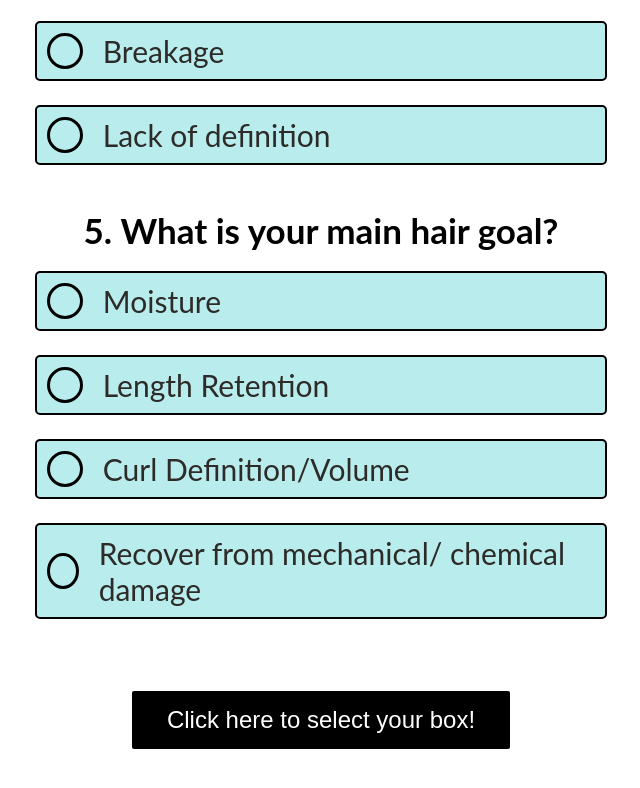
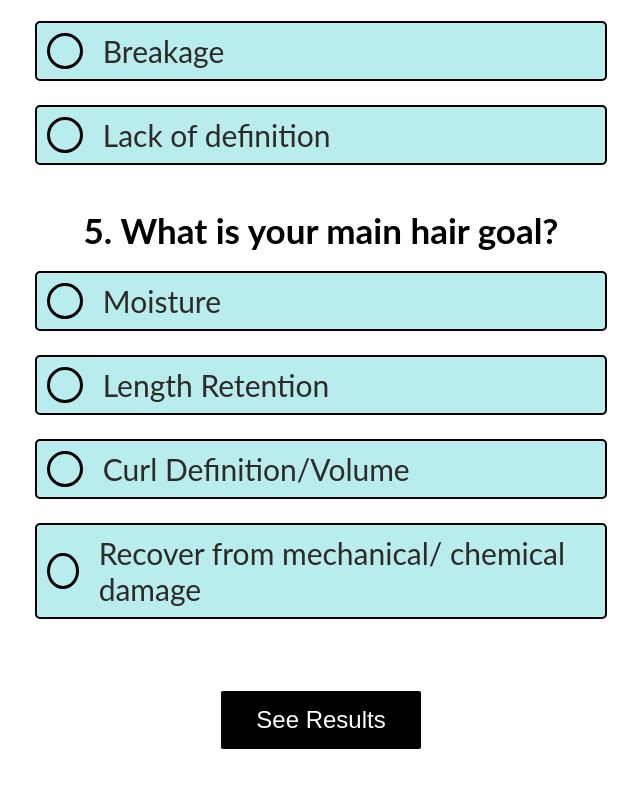
Before and after one commit to KeerthanaAnandan/bee-quiz, a plain HTML site: page quiz.html in a window 1280 px wide. Shown: the part 1503-2291 px from the top of the page, without its empty margins (319-959 px from the left). Drawn offline with Linux system fonts and the light colour scheme.

```diff
--- a/quiz.html
+++ b/quiz.html
@@ -113,8 +113,7 @@
           <label for="q5d">Recover from mechanical/ chemical damage</label
           ><br />
           <br /><br />
-          <button type="submit" class="btn-next">
-            Click here to select your box!
+          <button type="submit" class="btn-next">See Results
           </button>
         </form>
       </section>
```
Also changed, not shown: end.html (+1 -1 lines), assets/Requirements.txt, 1 other file.
